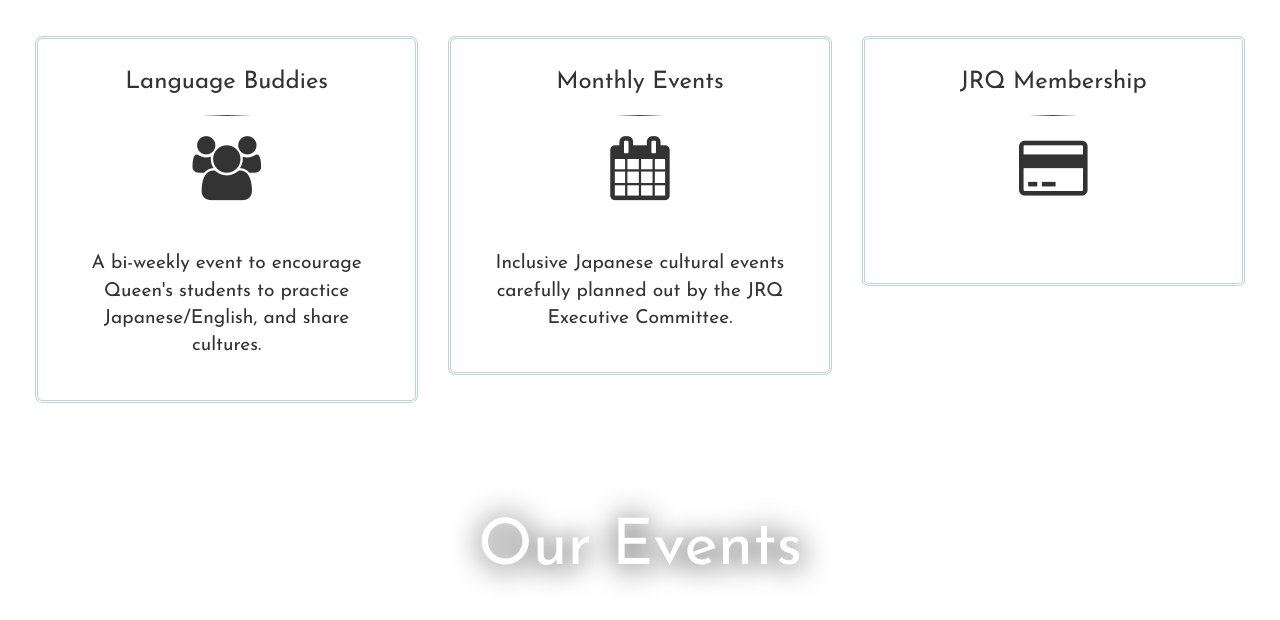
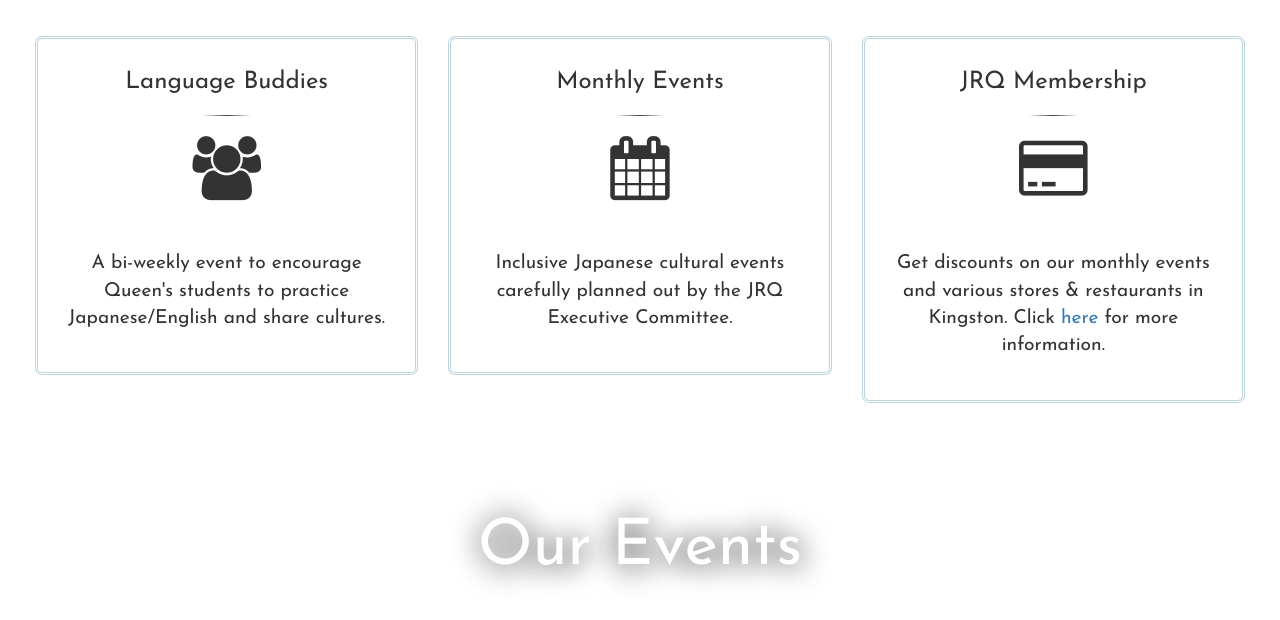
Before and after one commit to Developers-Foundation/JRQ-Website, a PHP site: page /index.html in a window 1280 px wide. Shown: the part 1065-1685 px from the top of the page. Run offline with PHP 8.4, Linux system fonts and the light colour scheme; some web fonts are replaced.

Commit message:
Background image addition and removals

```diff
--- a/public_html/css/style.css
+++ b/public_html/css/style.css
@@ -87,7 +87,7 @@ div#landing h2{
 div#landing h1 {
 	color:#FFFFFF;
 	font-family: 'Six Caps', sans-serif;
-	font-size: 10em;
+	font-size: 9em;
 	margin: 0;
 	text-align: center;
 	text-shadow: 1px 2px 30px #050505;
--- a/public_html/index.html
+++ b/public_html/index.html
@@ -59,7 +59,7 @@
     </nav>
 
 <!-- Landing -->
-    <div id="landing" class="container-fluid parallax-window" data-parallax="scroll" data-image-src="img/bg1.jpg">
+    <div id="landing" class="container-fluid parallax-window" data-parallax="scroll" data-image-src="img/bg5.jpg">
         <div class="row">
             <div class="col-xs-12">
             <hr/>
@@ -89,7 +89,7 @@
                         <h3 class="info-title">Language Buddies</h3>
                         <hr/>
                         <i class="fa fa-users fa-4x" aria-hidden="true"></i>
-                        <p class="about-text">A bi-weekly event to encourage Queen's students to practice Japanese/English, and share cultures.</p>
+                        <p class="about-text">A bi-weekly event to encourage Queen's students to practice Japanese/English and share cultures.</p>
                     </div>
                 </div>
                 <div class="col-xs-4 info-box">
@@ -105,6 +105,7 @@
                         <h3 class="info-title">JRQ Membership</h3>
                         <hr/>
                         <i class="fa fa-credit-card fa-4x" aria-hidden="true"></i>
+                        <p class="about-text">Get discounts on our monthly events and various stores & restaurants in Kingston. Click <a href="#">here</a> for more information.</p>
                     </div>
                 </div>
             </div>
@@ -113,7 +114,7 @@
 
 <!-- Events -->
     <span class="anchor" id="events-waypoint"></span>
-    <div id="events" class="container-fluid parallax-window" data-parallax="scroll" data-image-src="img/bg5.jpg">
+    <div id="events" class="container-fluid parallax-window" data-parallax="scroll" data-image-src="img/bg5.png">
         <div class="row">
             <div class="col-xs-12 text-center">
                 <h1> Our Events </h1>
```
Also changed, not shown: public_html/img/bg3.jpg (deleted), public_html/img/bg5.png (added).
